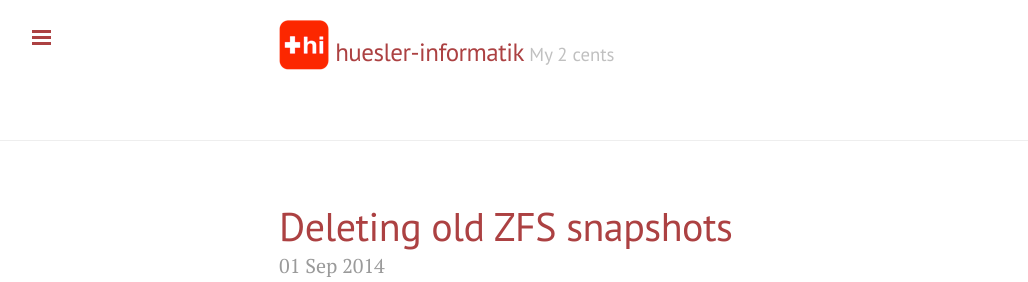
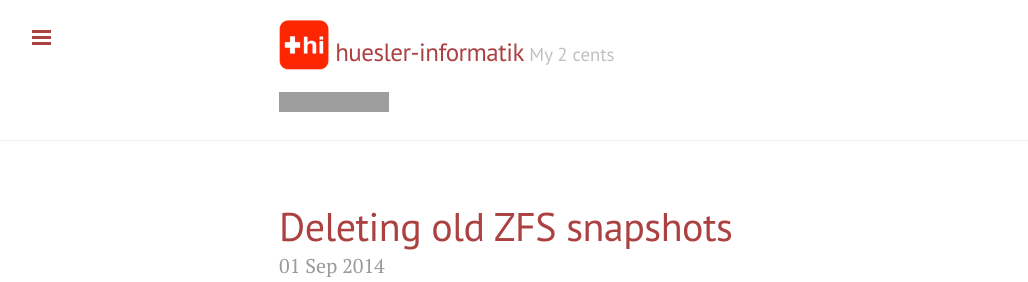
Before and after one commit to phuesler/huesler-informatik.ch, a Jekyll site: the page built from huesler-informatik.ch/index.html, in a window 1280 px wide. Shown: the top 282 px of the page, without its empty margins (1-1029 px from the left). Built offline with Jekyll 4.4.1, drawn with Linux system fonts in a browser that asks for light colours; Markdown is read by kramdown in place of the engine named in the settings; a script that is not in the unit is left out; the list of posts is cut into pages by our own code; grey boxes are pictures that could not be loaded.

Commit message:
add netflix slow down thingy

```diff
--- a/huesler-informatik.ch/_layouts/default.html
+++ b/huesler-informatik.ch/_layouts/default.html
@@ -57,5 +57,10 @@
 	  ga('create', 'UA-9580018-1', 'auto');
 	  ga('send', 'pageview');
 	</script>
+
+  <script type="text/javascript">
+    var _bftn_options = { animation: 'banner', theme: 'dark' }
+  </script>
+  <script src="//widget.battleforthenet.com/widget.min.js" async></script>
   </body>
 </html>
```
Lines whose indentation alone changed are shown as unchanged.
